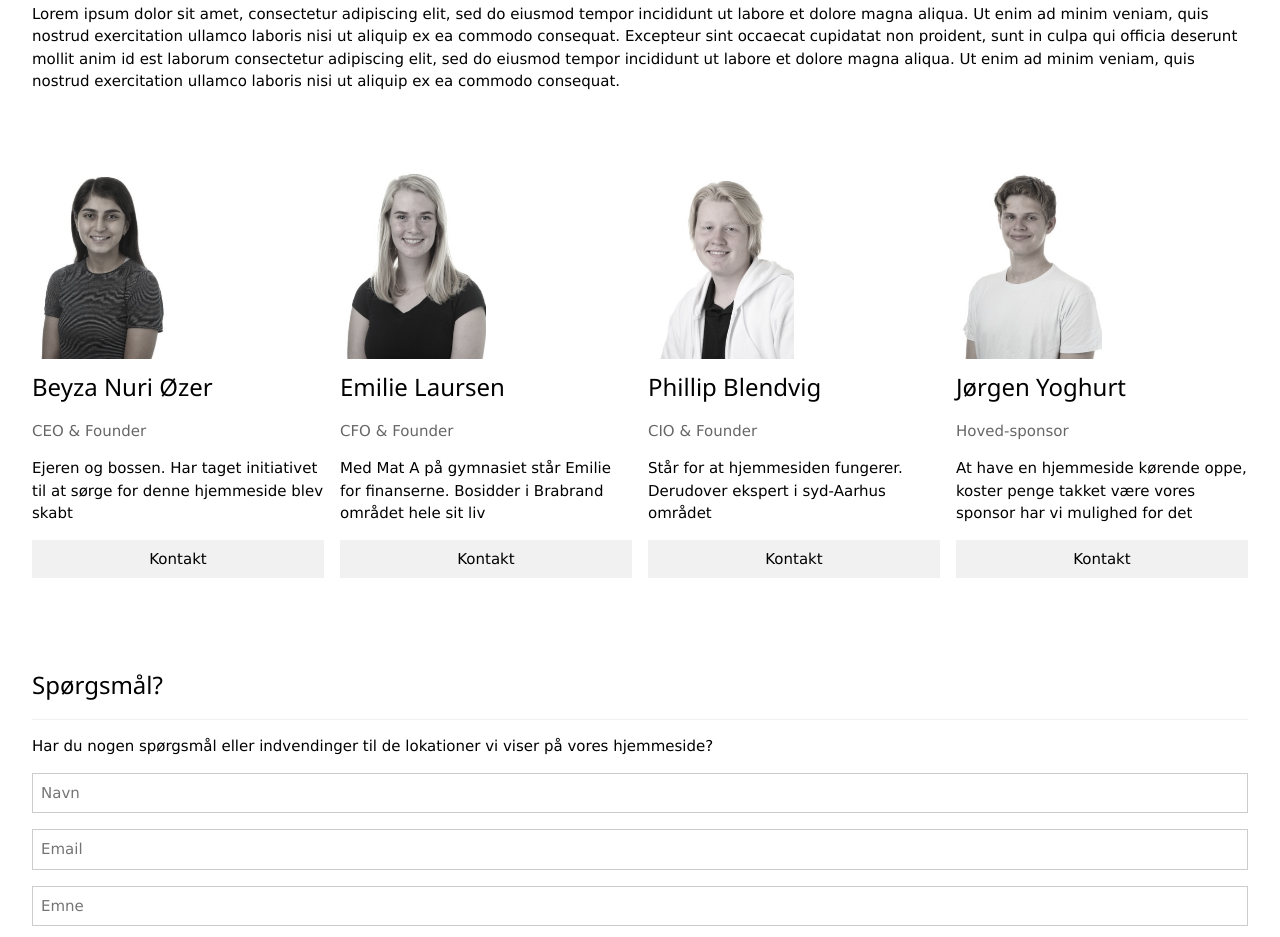
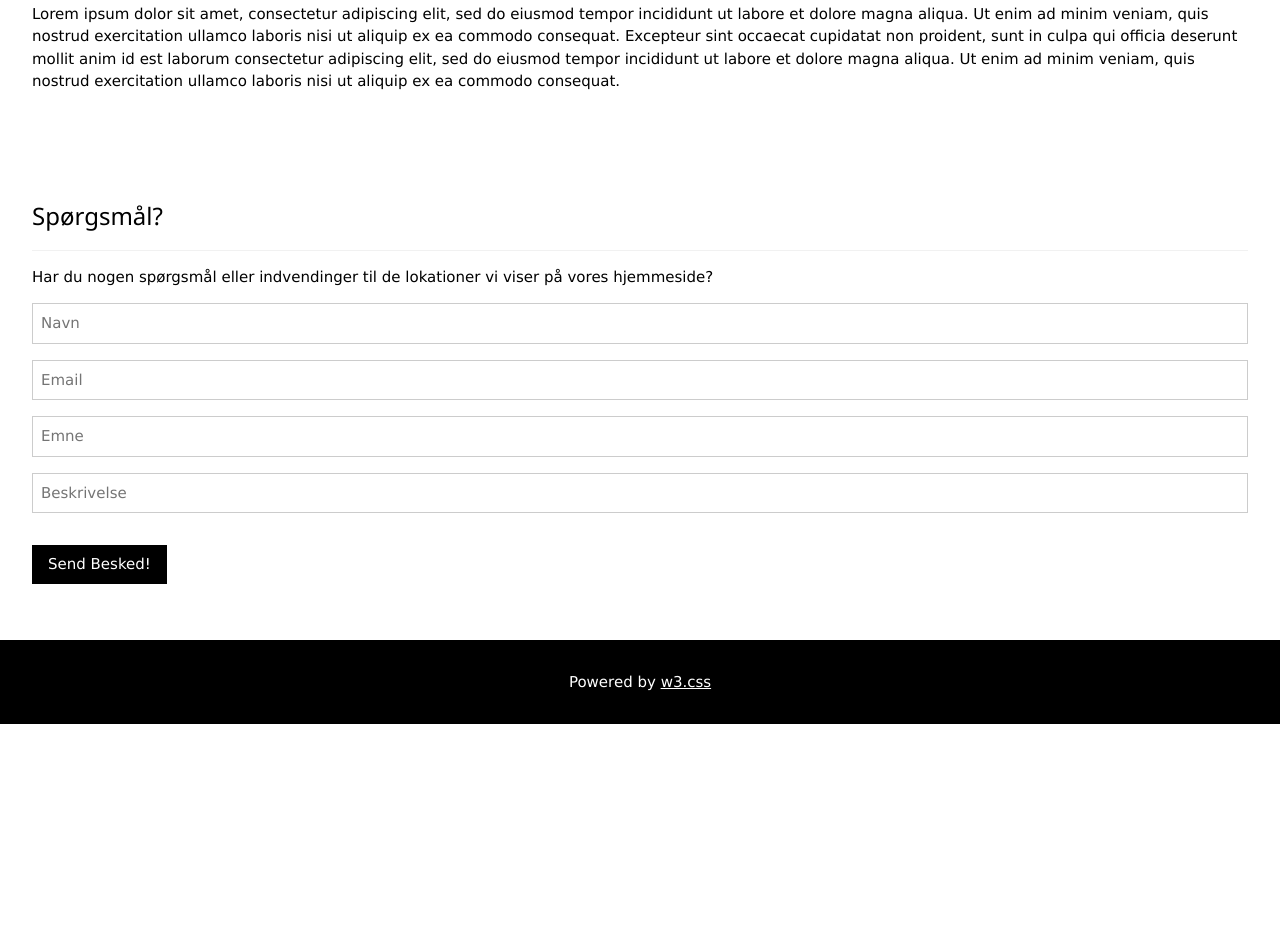
Before and after one commit to PBlendvig/Innovation, a website: page index.html in a window 1280 px wide. Shown: the part 1495-2432 px from the top of the page. After the commit the page ends 2219 px from the top, so only its background shows below. Drawn offline with nearby package versions, Linux system fonts and the light colour scheme.

Commit message:
Update index.html

```diff
--- a/index.html
+++ b/index.html
@@ -110,7 +110,7 @@
     </p>
   </div>
 
-  <div class="w3-row-padding w3-grayscale">
+  <!-- <div class="w3-row-padding w3-grayscale">
     <div class="w3-col l3 m6 w3-margin-bottom">
       <img src="Billeder/beyza.jpg" alt="John" style="width:50%">
       <h3>Beyza Nuri Øzer</h3>
@@ -139,7 +139,7 @@
       <p>At have en hjemmeside kørende oppe, koster penge takket være vores sponsor har vi mulighed for det</p>
       <p><button class="w3-button w3-light-grey w3-block">Kontakt</button></p>
     </div>
-  </div>
+  </div> -->
 
   <!-- Contact Section -->
   <div class="w3-container w3-padding-32" id="contact">
```
